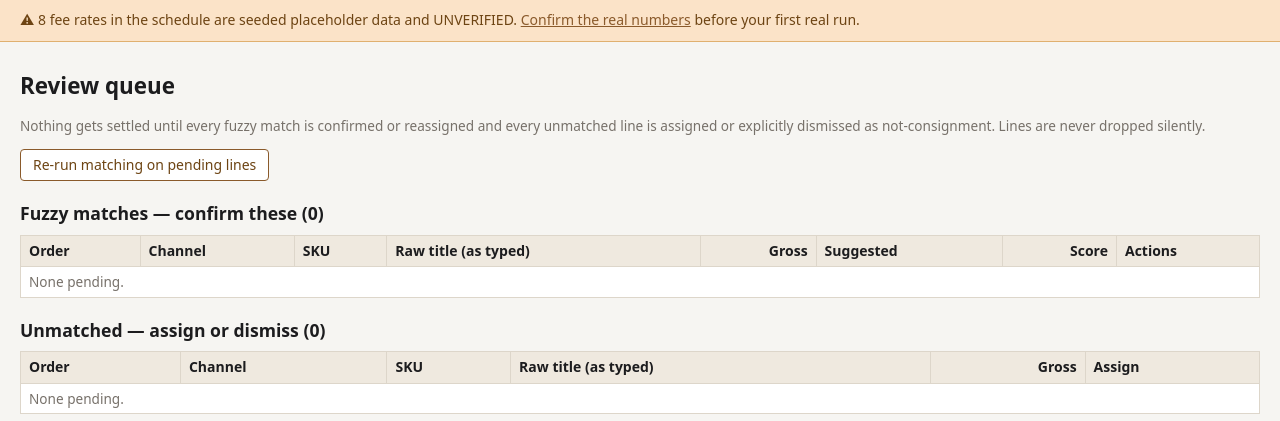
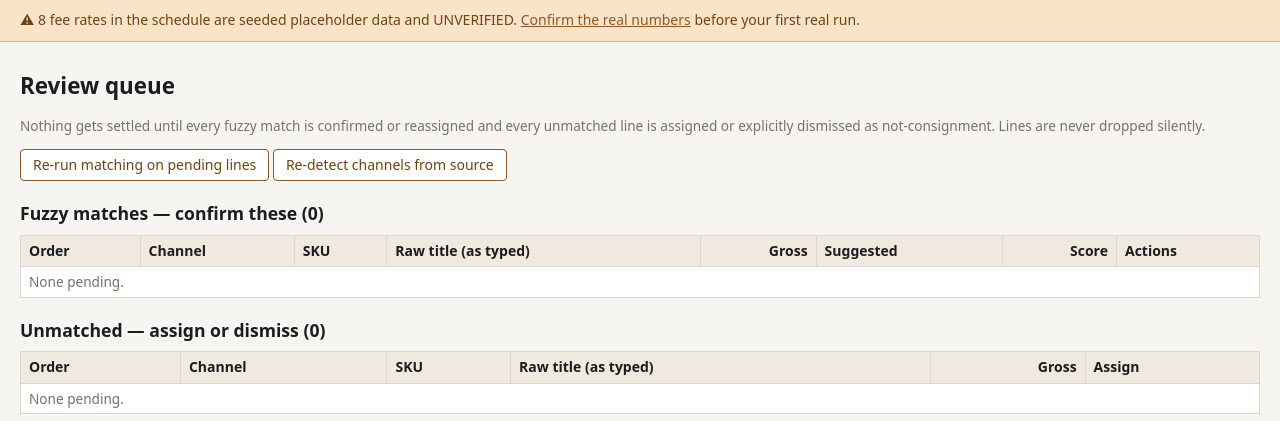
Before and after one commit to continentalbeads/jewelry-cost-calculator, a Flask app: page /review in a window 1280 px wide. Shown: the part 44-465 px from the top of the page. Run offline with Flask 3, Linux system fonts and the light colour scheme; the visitor is signed in with stand-in values (Sample User, id 1); data comes from the database, SQL or seed files in the repository; data that the repository does not hold is empty.

Commit message:
Never let a line settle with zero fees silently
- Recognize more Shopify POS source variants (incl. the '580111' app ID)
  so quick sales resolve to Showroom POS and pick up card-present fees
- Review queue: red 'no fee rules' flag on any line whose channel matches
  no deductible fee rule, plus a banner counting them
- Draft run page: banner when any included line has no fees at all
- 'Re-detect channels from source' button re-resolves unsettled lines'
  channels from their raw source values (audited), for lines imported
  before a source variant was recognized

Co-Authored-By: Claude Fable 5 <noreply@anthropic.com>
Claude-Session: https://claude.ai/code/session_016rdmavtNrcTobTZ21ueiwi

```diff
--- a/settlement/app.py
+++ b/settlement/app.py
@@ -579,15 +579,19 @@ def review():
     consignor_rows = conn.execute(
         "SELECT id, name FROM consignors WHERE active=1 ORDER BY name").fetchall()
     channels = feemod.channel_list(conn)
+    fee_channels = feemod.fee_channels(conn)
     buckets = {
         "confident": bucket("confident") + bucket("confirmed"),
         "fuzzy": bucket("fuzzy"),
         "unmatched": bucket("unmatched"),
         "dismissed": bucket("dismissed"),
     }
+    no_fee_count = sum(1 for l in buckets["confident"] + buckets["fuzzy"]
+                       if l["channel"] not in fee_channels)
     conn.close()
     return render_template("review.html", consignors=consignor_rows,
-                           channels=channels, **buckets)
+                           channels=channels, fee_channels=fee_channels,
+                           no_fee_count=no_fee_count, **buckets)
 
 
 @app.route("/line/<int:lid>/assign", methods=["POST"])
@@ -689,6 +693,31 @@ def dismiss_unmatched():
     conn.commit()
     conn.close()
     flash(f"Dismissed {n} unmatched lines as not-consignment.", "ok")
+    return redirect(url_for("review"))
+
+
+@app.route("/review/redetect-channels", methods=["POST"])
+def redetect_channels():
+    """Re-run channel detection from each line's raw source value — for lines
+    imported before a source variant (e.g. Shopify POS's '580111') was known.
+    Only touches unsettled lines, and resets any manual channel overrides."""
+    conn = get_conn()
+    lines = conn.execute(
+        "SELECT id, channel, channel_raw FROM import_lines WHERE settled_run_id IS NULL"
+    ).fetchall()
+    changed = 0
+    for l in lines:
+        new = importer.resolve_channel(l["channel_raw"])
+        if new != l["channel"]:
+            db.audit(conn, "import_lines", l["id"], "channel", l["channel"], new,
+                     "bulk channel re-detect")
+            conn.execute("UPDATE import_lines SET channel=? WHERE id=?", (new, l["id"]))
+            changed += 1
+    conn.commit()
+    conn.close()
+    flash(f"Re-detected channels on unsettled lines: {changed} changed. "
+          f"If a draft run already exists, delete it and recreate so fees recompute.",
+          "ok")
     return redirect(url_for("review"))
 
 
@@ -807,9 +836,11 @@ def run_detail(run_id):
                JOIN consignors c ON c.id = l.consignor_id
                WHERE l.run_id=? ORDER BY c.name""", (run_id,)).fetchall()
     conn.close()
+    no_fee_count = sum(1 for l in lines if not l["excluded"] and not l["fees"])
     return render_template("run_detail.html", run=run, lines=lines,
                            consignors=consignor_rows, channels=channels,
-                           statement_consignors=statement_consignors, today=today())
+                           statement_consignors=statement_consignors, today=today(),
+                           no_fee_count=no_fee_count)
 
 
 @app.route("/runs/<int:run_id>/delete", methods=["POST"])
--- a/settlement/fees.py
+++ b/settlement/fees.py
@@ -32,6 +32,14 @@ def compute_fees(conn, channel, order_date, gross_cents):
     return out
 
 
+def fee_channels(conn):
+    """Channels that have at least one deductible fee rule — lines on any other
+    channel would settle with zero fees, which deserves a loud warning."""
+    rows = conn.execute(
+        "SELECT DISTINCT channel FROM fee_schedule WHERE deductible=1").fetchall()
+    return {r["channel"] for r in rows}
+
+
 def channel_list(conn):
     """Known channels: everything in the fee schedule plus anything seen on lines."""
     rows = conn.execute(
--- a/settlement/importer.py
+++ b/settlement/importer.py
@@ -39,12 +39,15 @@ HEADER_GUESSES = {
 }
 
 # Substring -> channel name (must line up with fee_schedule channels).
+# Shopify's Source column is inconsistent: POS orders can export as "pos",
+# "Point of Sale", "iphone"/"android", or the POS channel's app ID "580111".
 CHANNEL_MAP = [
     ("ebay", "eBay"),
     ("etsy", "Etsy"),
     ("faire", "Faire"),
     ("point of sale", "Showroom POS"),
     ("pos", "Showroom POS"),
+    ("580111", "Showroom POS"),
     ("iphone", "Showroom POS"),
     ("android", "Showroom POS"),
     ("web", "Shopify Online"),
--- a/settlement/templates/review.html
+++ b/settlement/templates/review.html
@@ -1,7 +1,7 @@
 {% extends "base.html" %}
 {% block title %}Review queue — CBS Settlement{% endblock %}
 
-{% macro line_cells(l) %}
+{% macro line_cells(l, fee_channels) %}
   <td>{{ l.order_ref or '' }}<div class="subtle">{{ l.order_date or 'no date' }}</div></td>
   <td>
     <form class="inline" method="post" action="{{ url_for('line_channel', lid=l.id) }}">
@@ -10,6 +10,7 @@
         {% if l.channel and l.channel not in channels %}<option selected>{{ l.channel }}</option>{% endif %}
       </select>
     </form>
+    {% if l.channel not in fee_channels %}<div><span class="pill bad" title="this channel matches no deductible fee rule — the line would settle with ZERO fees; pick the right channel or fix the fee schedule">⚠ no fee rules</span></div>{% endif %}
     {% if l.channel_raw %}<div class="subtle">src: {{ l.channel_raw }}</div>{% endif %}
   </td>
   <td>{{ l.sku or '' }}</td>
@@ -28,6 +29,20 @@ dropped silently.</p>
 <form class="inline" method="post" action="{{ url_for('rematch') }}">
   <button class="secondary">Re-run matching on pending lines</button>
 </form>
+<form class="inline" method="post" action="{{ url_for('redetect_channels') }}"
+      onsubmit="return confirm('Re-detect the channel on every unsettled line from its raw source value? Manual channel overrides will be reset.')">
+  <button class="secondary">Re-detect channels from source</button>
+</form>
+
+{% if no_fee_count %}
+<div class="banner flash-error">
+  ⚠ {{ no_fee_count }} matched line{{ 's' if no_fee_count != 1 }} {{ 'are' if no_fee_count != 1 else 'is' }} on a
+  channel with <strong>no deductible fee rules</strong> — they would settle with ZERO fees deducted.
+  Fix the channel on those lines (look for the "no fee rules" flag below), click
+  "Re-detect channels from source", or add the channel to the
+  <a href="{{ url_for('fee_schedule') }}">fee schedule</a>.
+</div>
+{% endif %}
 
 <h2>Fuzzy matches — confirm these ({{ fuzzy | length }})</h2>
 <table>
@@ -35,7 +50,7 @@ dropped silently.</p>
       <th>Suggested</th><th class="num">Score</th><th>Actions</th></tr>
   {% for l in fuzzy %}
   <tr>
-    {{ line_cells(l) }}
+    {{ line_cells(l, fee_channels) }}
     <td><strong>{{ l.consignor_name }}</strong><div class="subtle">{{ l.match_method }}</div></td>
     <td class="num">{{ '%.0f' % (l.match_score * 100) }}%</td>
     <td>
@@ -63,7 +78,7 @@ dropped silently.</p>
   <tr><th>Order</th><th>Channel</th><th>SKU</th><th>Raw title (as typed)</th><th class="num">Gross</th><th>Assign</th></tr>
   {% for l in unmatched %}
   <tr>
-    {{ line_cells(l) }}
+    {{ line_cells(l, fee_channels) }}
     <td>
       <form class="inline" method="post" action="{{ url_for('line_assign', lid=l.id) }}">
         <select name="consignor_id">{% for c in consignors %}<option value="{{ c.id }}">{{ c.name }}</option>{% endfor %}</select>
@@ -85,7 +100,7 @@ dropped silently.</p>
     <tr><th>Order</th><th>Channel</th><th>SKU</th><th>Title</th><th class="num">Gross</th><th>Matched to</th><th></th></tr>
     {% for l in confident %}
     <tr>
-      {{ line_cells(l) }}
+      {{ line_cells(l, fee_channels) }}
       <td><strong>{{ l.consignor_name }}</strong><div class="subtle">{{ l.match_method }}</div></td>
       <td>
         <form class="inline" method="post" action="{{ url_for('line_restore', lid=l.id) }}"><button class="tiny secondary">Unmatch</button></form>
@@ -102,7 +117,7 @@ dropped silently.</p>
     <tr><th>Order</th><th>Channel</th><th>SKU</th><th>Title</th><th class="num">Gross</th><th></th></tr>
     {% for l in dismissed %}
     <tr>
-      {{ line_cells(l) }}
+      {{ line_cells(l, fee_channels) }}
       <td><form class="inline" method="post" action="{{ url_for('line_restore', lid=l.id) }}"><button class="tiny secondary">Restore to queue</button></form></td>
     </tr>
     {% endfor %}
```
Also changed, not shown: settlement/templates/run_detail.html (+10 -0 lines).
